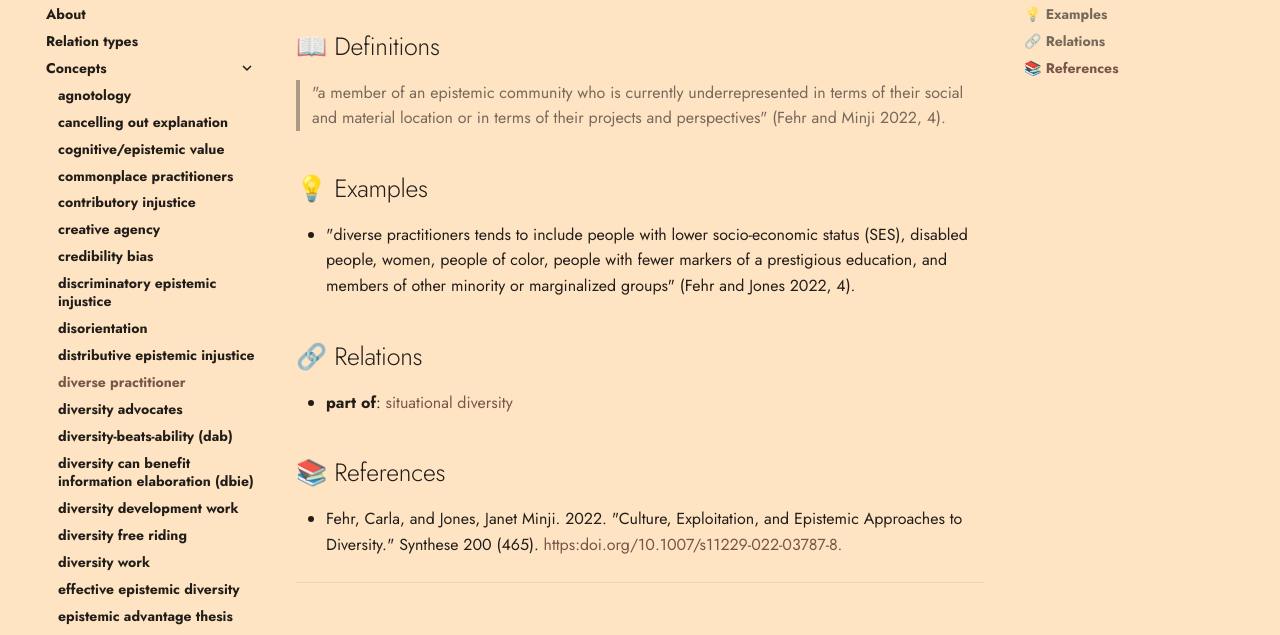
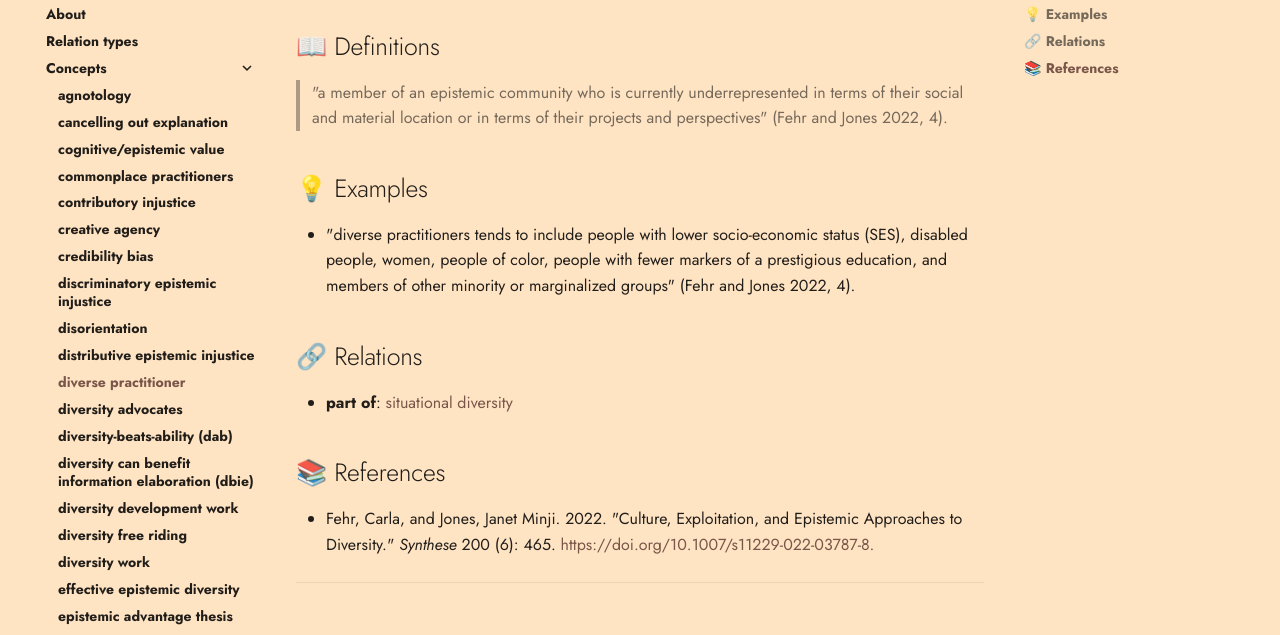
Before and after one commit to conceptcartography/conceptcartography, an MkDocs documentation site: the page built from docs/concepts/diverse-practitioner.md, in a window 1280 px wide. Shown: the part 151-786 px from the top of the page. Built offline with MkDocs 1.6.1 and Material for MkDocs 9.7.7, drawn with Linux system fonts in a browser that asks for light colours; comment, search, counter and statistics services are not loaded; the version menu is left out.

Commit message:
Update reference and fix Minji-Jones

```diff
--- a/docs/concepts/diverse-practitioner.md
+++ b/docs/concepts/diverse-practitioner.md
@@ -2,7 +2,7 @@
 
 ## 📖 Definitions
 
-> "a member of an epistemic community who is currently underrepresented in terms of their social and material location or in terms of their projects and perspectives"  (Fehr and Minji 2022, 4).
+> "a member of an epistemic community who is currently underrepresented in terms of their social and material location or in terms of their projects and perspectives"  (Fehr and Jones 2022, 4).
 
 ## 💡 Examples
 
@@ -14,7 +14,7 @@
 
 ## 📚 References
 
-- Fehr, Carla, and Jones, Janet Minji. 2022. "Culture, Exploitation, and Epistemic Approaches to Diversity." Synthese 200 (465). [https:doi.org/10.1007/s11229-022-03787-8.](https://doi.org/10.1007/s11229-022-03787-8)
+- Fehr, Carla, and Jones, Janet Minji. 2022. "Culture, Exploitation, and Epistemic Approaches to Diversity." _Synthese_ 200 (6): 465. [https://doi.org/10.1007/s11229-022-03787-8.](https://doi.org/10.1007/s11229-022-03787-8)
 
 ---
 
```
